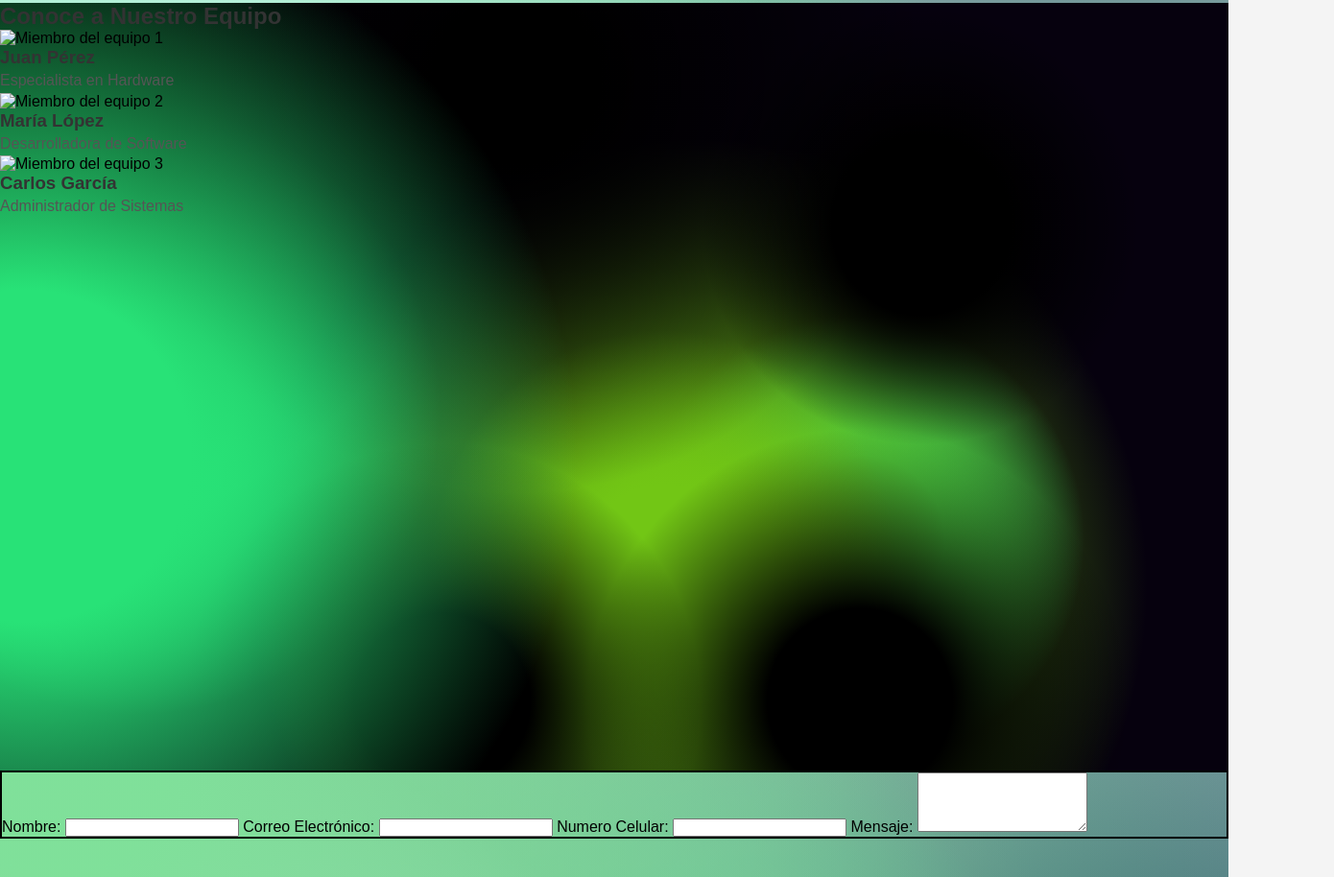
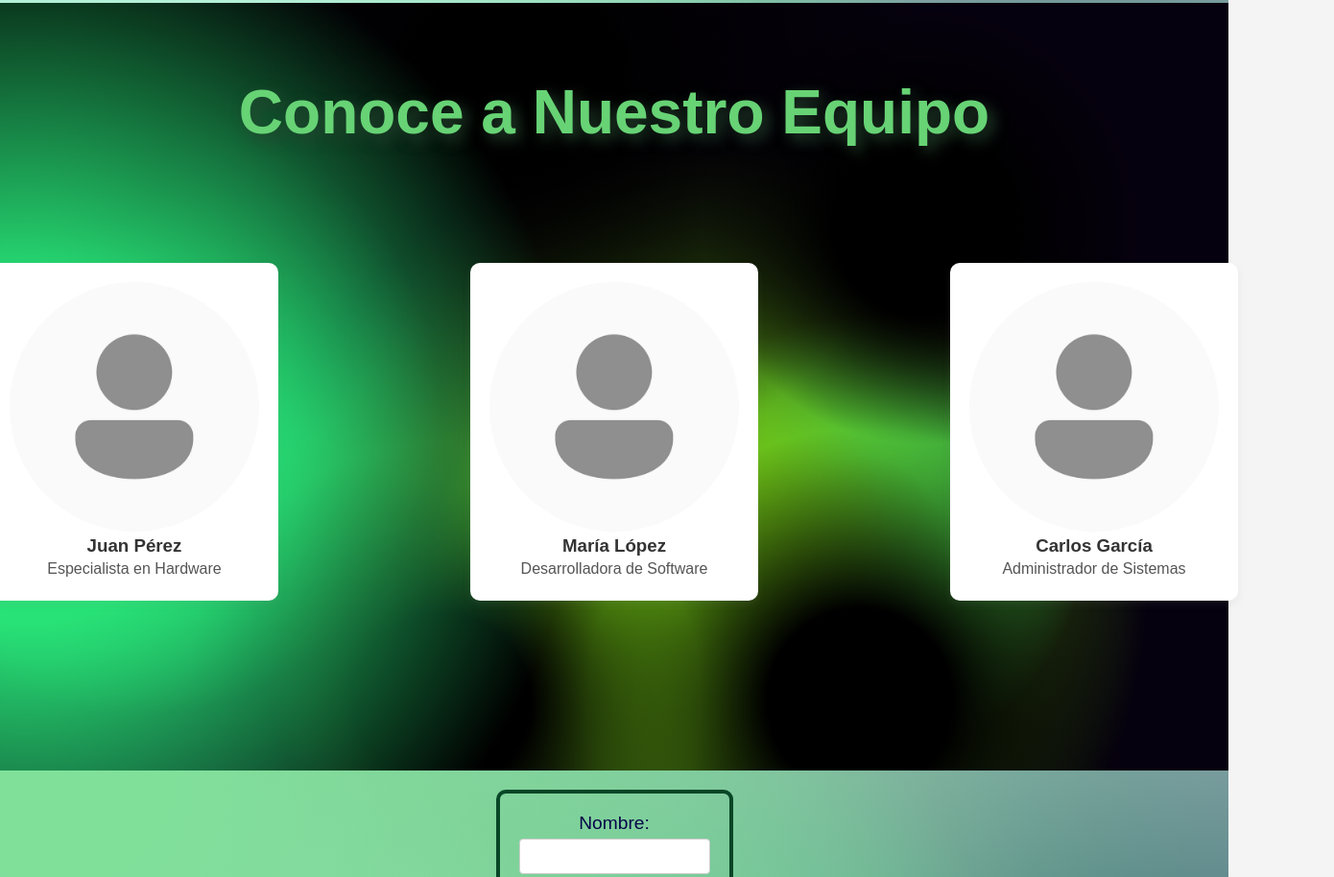
Before and after one commit to DJ-Custom/PC-Soluciones-CR, a plain HTML site: page index.html in a window 1280 px wide. Shown: the part 1501-2415 px from the top of the page at 96% size, 1390 px wide, since content can reach past the window. Drawn offline with Linux system fonts and the light colour scheme.

Commit message:
3-29-05-2025

```diff
--- a/index.html
+++ b/index.html
@@ -42,20 +42,20 @@
 
 
         <section class="team" id="team">
+                        <h2>Conoce a Nuestro Equipo</h2>
         <div class="container">
-            <h2>Conoce a Nuestro Equipo</h2>
             <div class="team-member">
-                <img src="member1.jpg" alt="Miembro del equipo 1">
+                <img src="/assets/Imagenes/icon-7797704_640.png"" alt="Miembro del equipo 1">
                 <h3>Juan Pérez</h3>
                 <p>Especialista en Hardware</p>
             </div>
             <div class="team-member">
-                <img src="member2.jpg" alt="Miembro del equipo 2">
+                <img src="/assets/Imagenes/icon-7797704_640.png" alt="Miembro del equipo 2">
                 <h3>María López</h3>
                 <p>Desarrolladora de Software</p>
             </div>
             <div class="team-member">
-                <img src="member3.jpg" alt="Miembro del equipo 3">
+                <img src="/assets/Imagenes/icon-7797704_640.png" alt="Miembro del equipo 3">
                 <h3>Carlos García</h3>
                 <p>Administrador de Sistemas</p>
             </div>
--- a/styles.css
+++ b/styles.css
@@ -52,7 +52,10 @@ nav {
 nav ul {
     list-style: none;
     padding: 0;
-    gap: 20px;
+    gap: 200px;
+    display: inline;
+    position: relative;
+    top: 20px;
 
 }
 nav ul li a {
@@ -83,8 +86,8 @@ nav .logo {
 h1 {
     font-size: 5em;
     margin-bottom: 20px;
-    color: #067547;
-    text-shadow: #0f1b10 10px 10px 15px;
+    color: #ffffff;
+    text-shadow: #0c0c0c 10px 10px 15px;
 }
 
 .home::before {
@@ -94,7 +97,7 @@ h1 {
     left: 0;
     width: 100%;
     height: 100%;
-    background-color: rgba(0, 0, 0, 0.8); /* dark filter */
+    background-color: rgba(0, 0, 0, 0.5); /* dark filter */
     z-index: 1;
 }
 
@@ -141,14 +144,74 @@ h1 {
 
 /* Team *
 ===================================================== */
+.team {
+    display: flex;
+    flex-direction: column;
 
+    justify-content: center;
+    align-items: center;
+    padding: 20px;
+}
+.team .container {
+    display: flex;
+    flex-direction: row;
+}
+.team .container .team-member {
+    background-color: #ffffff;
+    border-radius: 10px;
+    padding: 20px;
+    margin: 100px;
+    text-align: center;
+    width: 300px;
+    box-shadow: 0 4px 8px rgba(139, 139, 139, 0.1);
+}
+.team .container .team-member img {
+    width: 100%;
+    height: auto;
+    border-radius: 50%;
+}
+
+
+.team h2 {
+    font-size: 4em;
+    margin-bottom: 20px;
+    color: #67d375;
+    text-shadow: #264730 6px 6px 15px;
+}
 
 /* Contact *
 ===================================================== */
 .contact form{
-    border: 2px solid #000;
+    display: flex;
+    border: 4px solid #074626;
+    border-radius: 10px;
+    flex-direction: column;
+    max-width: 600px;
+    margin: 0 auto;
+    padding: 20px;
+    height: 900px;
 }
+.contact {
+    display: flex;
+    background-color: #f4f4f4;
+    padding: 20px;
+    text-align: center;
+    justify-content: center;
+}
+.contact form input, textarea {
+    width: 100%;
+    padding: 10px;
+    margin-bottom: 10px;
+    border: 1px solid #ccc;
+    border-radius: 4px;
+    max-width: 400px;
 
+}
+.contact form label {
+    font-size: 1.2em;
+    margin-bottom: 5px;
+    color: #060547;
+}
 /*  Animations *
 ===================================================== */
 
```
Also changed, not shown: assets/Imagenes/icon-7797704_640.png (added).
